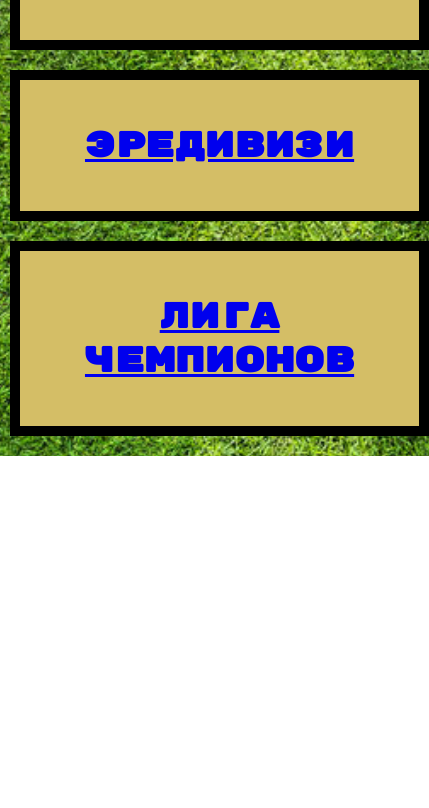
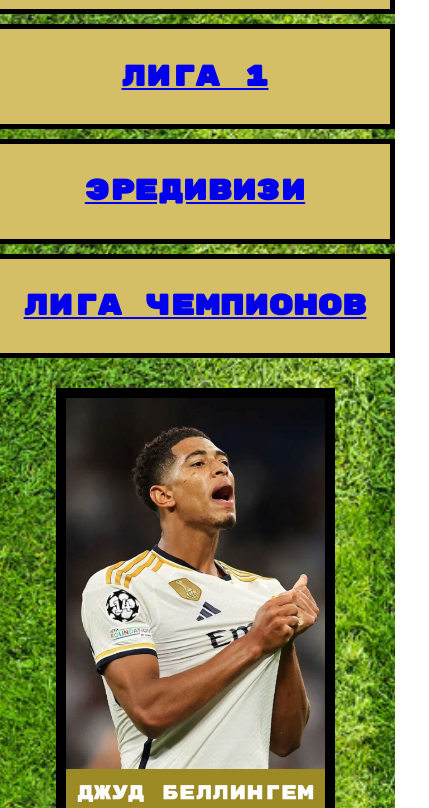
Before and after one commit to Murov13919/new2, a plain HTML site: page index.html in a window 390 px wide. Shown: the part 1192-2000 px from the top of the page, 429 px wide, since content can reach past the window. Before the commit the page ends 1648 px from the top, so only its background shows below. Drawn offline with Linux system fonts and the light colour scheme.

Commit message:
Update main.css

```diff
--- a/main.css
+++ b/main.css
@@ -1,71 +1,159 @@
-@import url('https://fonts.googleapis.com/css2?family=Rubik+Mono+One&display=swap');/*Позволяет подключить внешние стили или шрифты. В данном случае мы подключаем шрифт Rubik Mono One с Google Fonts.*/
+/* Импорт шрифта Rubik Mono One с Google Fonts */
+@import url('https://fonts.googleapis.com/css2?family=Rubik+Mono+One&display=swap');
 
+/* Основные стили для body */
 body {
-    background-image: url('Foto/Фон.jpg'); /*Устанавливает фоновое изображение.*/
-    background-size: cover; /*Растягивает изображение, чтобы оно покрывало весь фон.*/
-    background-position: center; /*Центрирует изображение.*/
-    background-attachment: fixed; /* Фиксирует фон при прокрутке.*/
-    margin: 0; /*Убирает отступы.*/
-    padding: 0; /*Убирает отступы.*/
-    font-family: "Rubik Mono One", monospace; /*Устанавливает шрифт для текста.*/
+    background-image: url('Foto/Фон.jpg'); /* Фоновое изображение */
+    background-size: cover; /* Растягиваем изображение на весь экран */
+    background-position: center; /* Центрируем фон */
+    background-attachment: fixed; /* Фиксируем фон при скролле */
+    margin: 0; /* Убираем внешние отступы */
+    padding: 0; /* Убираем внутренние отступы */
+    font-family: "Rubik Mono One", monospace; /* Устанавливаем основной шрифт */
 }
+
+/* Стили для ссылок-кнопок */
 .link {
-    display: block; /* или inline-block */
-    font-weight: 400; /*Устанавливает толщину шрифта.*/
-    font-style: normal; /*Устанавливает стиль шрифта.*/
-    background: #d4be66; /*Устанавливает цвет текста.*/
-    text-align: center; /*Центрирует текст.*/
-    padding: 20px; /*Добавляет внутренние отступы.*/
-    font-size: 110%; /*Устанавливает размер шрифта.*/
-    border: 10px solid black; /*Добавляет рамку.*/
-    cursor: pointer; /*Меняет курсор на указатель.*/
-    width: 100%; /* Ширина блоков */
-    max-width: 700px; /* Максимальная ширина */
+    display: block; /* Делаем блочными для полной ширины */
+    font-weight: 400; /* Нормальная толщина шрифта */
+    font-style: normal; /* Обычный стиль шрифта (не курсив) */
+    background: #d4be66; /* Желтый фон кнопок */
+    text-align: center; /* Выравниваем текст по центру */
+    padding: 20px; /* Внутренние отступы */
+    font-size: 110%; /* Размер шрифта */
+    border: 10px solid black; /* Толстая черная рамка */
+    cursor: pointer; /* Курсор-указатель при наведении */
+    width: 100%; /* Занимает всю доступную ширину */
+    max-width: 700px; /* Но не более 700px */
     margin: 0; /* Убираем внешние отступы */
 }
 
-.text-block {
-    width: 200px;
-    background: #f0f0f0;
-}
-.container {
-    display: flex; /*Включает Flexbox для контейнера.*/
-    justify-content: space-between; /*Распределяет элементы по ширине контейнера.*/
-    align-items: flex-start; /*Выравнивает элементы по верхнему краю.*/
-    padding: 20px; /*Добавляет внутренние отступы.*/
-    gap: 20px; /* Отступ между картинками и контентом */
+/* Эффект при наведении на кнопки */
+.link:hover {
+    outline: dotted white; /* Белая пунктирная рамка */
 }
 
-#Mbappe, #Bellingham {
-    position: fixed; /*Фиксирует картинки на экране.*/
-    top: 0;/* Прижимает картинки к верхнему краю.*/
-    width: auto;/*Автоматическая ширина.*/
-    max-width: 25%; /*Ограничивает максимальную ширину.*/
-    z-index: 1; /*Устанавливает порядок слоев.*/
-    border: 10px solid black; /*Добавляет рамку.*/
-    cursor: pointer; /*Меняет курсор на указатель.*/
-}
-#Mbappe:hover, #Bellingham:hover {
-    outline: dotted white; /*Добавляет контур при наведении.*/
-}
-#Bellingham {
-    right: 0;
-    margin-top: 20px;
-    margin-right: 20px;
-}
-#Mbappe {
-    left: 0;
-    margin-top: 20px;
-    margin-left: 40px;
+/* Основной контейнер */
+.container {
+    display: flex; /* Включаем flex-расположение */
+    justify-content: space-between; /* Распределяем пространство между элементами */
+    align-items: flex-start; /* Выравниваем по верхнему краю */
+    padding: 20px; /* Внутренние отступы */
+    gap: 20px; /* Расстояние между элементами */
 }
 
+/* Общие стили для изображений игроков */
+#Mbappe, #Bellingham {
+    position: fixed; /* Фиксированное позиционирование */
+    top: 0; /* Прижимаем к верхнему краю */
+    width: auto; /* Автоматическая ширина */
+    max-width: 25%; /* Максимум 25% ширины экрана */
+    z-index: 1; /* Слой выше основного контента */
+    border: 10px solid black; /* Черная рамка */
+    cursor: pointer; /* Курсор-указатель */
+}
+
+/* Эффект при наведении на изображения */
+#Mbappe:hover, #Bellingham:hover {
+    outline: dotted white; /* Белая пунктирная рамка */
+}
+
+/* Специфичные стили для Беллингема (справа) */
+#Bellingham {
+    right: 0; /* Прижимаем к правому краю */
+    margin-top: 20px; /* Отступ сверху */
+    margin-right: 20px; /* Отступ справа */
+}
+
+/* Специфичные стили для Мбаппе (слева) */
+#Mbappe {
+    left: 0; /* Прижимаем к левому краю */
+    margin-top: 20px; /* Отступ сверху */
+    margin-left: 40px; /* Отступ слева */
+}
+
+/* Стили для центрального блока с кнопками */
 .content {
-    flex-grow: 1; /*Растягивает элемент, чтобы заполнить доступное пространство.*/
-    display: flex;
-    flex-direction: column; /*Располагает элементы вертикально.*/
-    align-items: center; /*Центрирует элементы по горизонтали.*/
-    gap: 20px; /* Отступ между блоками */
+    flex-grow: 1; /* Занимает все доступное пространство */
+    display: flex; /* Включаем flex-расположение */
+    flex-direction: column; /* Вертикальное расположение элементов */
+    align-items: center; /* Центрируем по горизонтали */
+    gap: 20px; /* Расстояние между элементами */
 }
-.link:hover {
-    outline: dotted white;
+
+/* ========== АДАПТИВНЫЕ СТИЛИ ========== */
+
+/* Для экранов до 1200px (ноутбуки) */
+@media (max-width: 1200px) {
+    #Mbappe, #Bellingham {
+        max-width: 20%; /* Уменьшаем максимальную ширину изображений */
+    }
 }
+
+/* Для экранов до 992px (планшеты) */
+@media (max-width: 992px) {
+    #Mbappe, #Bellingham {
+        position: relative; /* Меняем на относительное позиционирование */
+        max-width: 30%; /* Увеличиваем ширину (так как теперь в потоке) */
+        margin: 20px auto; /* Центрируем с отступами */
+        display: block; /* Блочное отображение */
+    }
+
+    /* Специфичные стили для Мбаппе */
+    #Mbappe {
+        left: auto; /* Сбрасываем фиксированное позиционирование */
+        margin-left: auto; /* Автоматический отступ слева */
+    }
+
+    /* Специфичные стили для Беллингема */
+    #Bellingham {
+        right: auto; /* Сбрасываем фиксированное позиционирование */
+        margin-right: auto; /* Автоматический отступ справа */
+    }
+
+    /* Меняем расположение контейнера */
+    .container {
+        flex-direction: column; /* Вертикальное расположение */
+        align-items: center; /* Центрируем элементы */
+    }
+}
+
+/* Для экранов до 768px (большие смартфоны) */
+@media (max-width: 768px) {
+    #Mbappe, #Bellingham {
+        max-width: 50%; /* Увеличиваем ширину изображений */
+        height: auto; /* Автоматическая высота */
+    }
+
+    /* Настройки кнопок */
+    .link {
+        padding: 15px; /* Уменьшаем отступы */
+        font-size: 100%; /* Немного уменьшаем шрифт */
+        border: 8px solid black; /* Уменьшаем толщину рамки */
+    }
+}
+
+/* Для экранов до 576px (маленькие смартфоны) */
+@media (max-width: 576px) {
+    #Mbappe, #Bellingham {
+        max-width: 70%; /* Еще увеличиваем ширину изображений */
+    }
+
+    /* Дополнительные настройки кнопок */
+    .link {
+        padding: 10px; /* Минимальные отступы */
+        font-size: 90%; /* Уменьшенный шрифт */
+        border: 5px solid black; /* Тонкая рамка */
+    }
+
+    /* Настройки контейнера */
+    .container {
+        padding: 10px; /* Минимальные отступы */
+        gap: 10px; /* Уменьшенное расстояние между элементами */
+    }
+
+    /* Настройки центрального блока */
+    .content {
+        gap: 10px; /* Уменьшенное расстояние между кнопками */
+    }
+}
```
